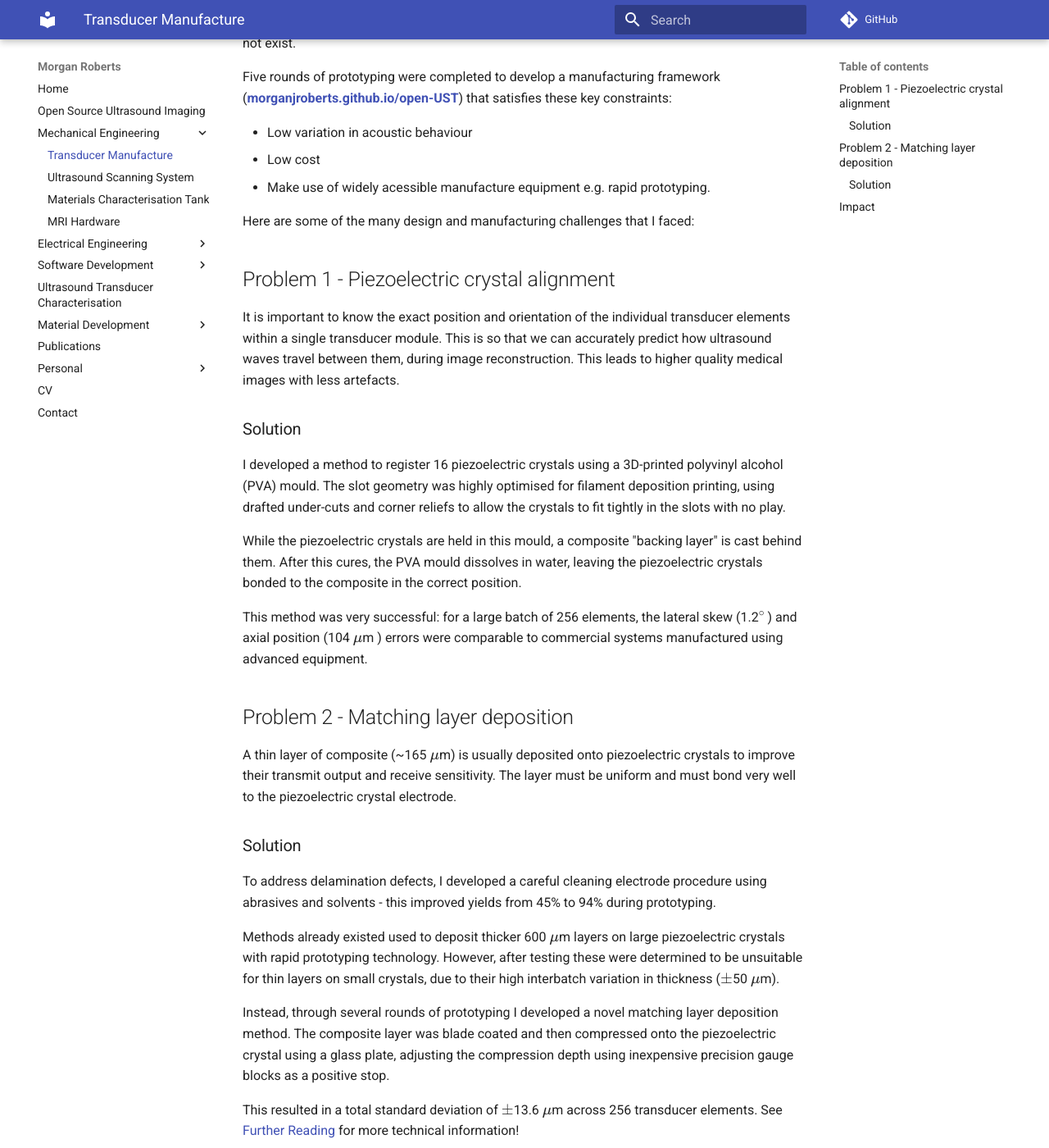
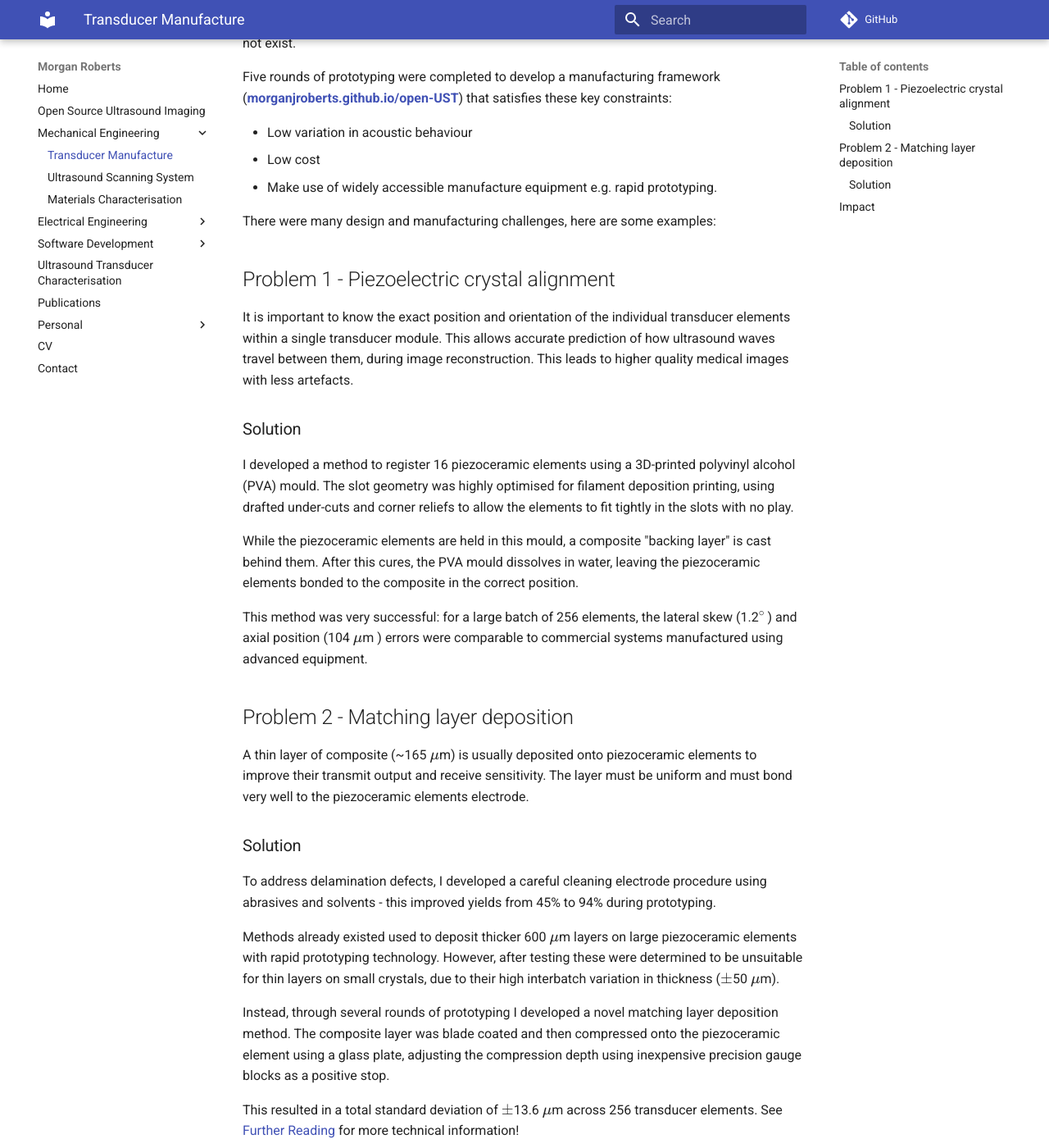
Before and after one commit to morganjroberts/portfolio, an MkDocs documentation site: the page built from docs/transducer-manufacture.md, in a window 1280 px wide and 1400 px high, scrolled down 191 px. Shown: the whole window at 82% size. Built offline with MkDocs 1.6.1 and Material for MkDocs 9.7.7, drawn with Linux system fonts in a browser that asks for light colours; comment, search, counter and statistics services are not loaded; some of the changed text lies outside the part shown.

```diff
--- a/docs/transducer-manufacture.md
+++ b/docs/transducer-manufacture.md
@@ -6,36 +6,36 @@ Five rounds of prototyping were completed to develop a manufacturing framework (
 
 - Low variation in acoustic behaviour
 - Low cost
-- Make use of widely acessible manufacture equipment e.g. rapid prototyping.
+- Make use of widely accessible manufacture equipment e.g. rapid prototyping.
 
-Here are some of the many design and manufacturing challenges that I faced:
+There were many design and manufacturing challenges, here are some examples:
 
 ## Problem 1 - Piezoelectric crystal alignment
 
-It is important to know the exact position and orientation of the individual transducer elements within a single transducer module. This is so that we can accurately predict how ultrasound waves travel between them, during image reconstruction. This leads to higher quality medical images with less artefacts.
+It is important to know the exact position and orientation of the individual transducer elements within a single transducer module. This allows accurate prediction of how ultrasound waves travel between them, during image reconstruction. This leads to higher quality medical images with less artefacts.
 
 ### Solution
 
-I developed a method to register 16 piezoelectric crystals using a 3D-printed polyvinyl alcohol (PVA) mould. The slot geometry was highly optimised for filament deposition printing, using drafted under-cuts and corner reliefs to allow the crystals to fit tightly in the slots with no play.
+I developed a method to register 16 piezoceramic elements using a 3D-printed polyvinyl alcohol (PVA) mould. The slot geometry was highly optimised for filament deposition printing, using drafted under-cuts and corner reliefs to allow the elements to fit tightly in the slots with no play.
 
-While the piezoelectric crystals are held in this mould, a composite "backing layer" is cast behind them. After this cures, the PVA mould dissolves in water, leaving the piezoelectric crystals bonded to the composite in the correct position.
+While the piezoceramic elements are held in this mould, a composite "backing layer" is cast behind them. After this cures, the PVA mould dissolves in water, leaving the piezoceramic elements bonded to the composite in the correct position.
 
 This method was very successful: for a large batch of 256 elements, the lateral skew (1.2$^{\circ}$ ) and axial position (104 $\mu$m ) errors were comparable to commercial systems manufactured using advanced equipment.
 
 ## Problem 2 - Matching layer deposition
 
-A thin layer of composite (~165 $\mu$m) is usually deposited onto piezoelectric crystals to improve their transmit output and receive sensitivity. The layer must be uniform and must bond very well to the piezoelectric crystal electrode.
+A thin layer of composite (~165 $\mu$m) is usually deposited onto piezoceramic elements to improve their transmit output and receive sensitivity. The layer must be uniform and must bond very well to the piezoceramic elements electrode.
 
 ### Solution
 
 To address delamination defects, I developed a careful cleaning electrode procedure using abrasives and solvents - this improved yields from 45% to 94% during prototyping.
 
-Methods already existed used to deposit thicker 600 $\mu$m layers on large piezoelectric crystals with rapid prototyping technology. However, after testing these were determined to be unsuitable for thin layers on small crystals, due to their high interbatch variation in thickness ($\pm$50 $\mu$m).
+Methods already existed used to deposit thicker 600 $\mu$m layers on large piezoceramic elements with rapid prototyping technology. However, after testing these were determined to be unsuitable for thin layers on small crystals, due to their high interbatch variation in thickness ($\pm$50 $\mu$m).
 
-Instead, through several rounds of prototyping I developed a novel matching layer deposition method. The composite layer was blade coated and then compressed onto the piezoelectric crystal using a glass plate, adjusting the compression depth using inexpensive precision gauge blocks as a positive stop.
+Instead, through several rounds of prototyping I developed a novel matching layer deposition method. The composite layer was blade coated and then compressed onto the piezoceramic element using a glass plate, adjusting the compression depth using inexpensive precision gauge blocks as a positive stop.
 
 This resulted in a total standard deviation of $\pm$13.6 $\mu$m across 256 transducer elements. See [Further Reading](publications.md) for more technical information!
 
 ## Impact
 
-By optimizing each aspect of the transducer design, the final 256-element transducer ring array achieved performance levels comparable to those of commercial systems made with sophisticated equipment.
+By optimizing each aspect of the transducer manufacture process, the final 256-element transducer ring array achieved performance levels comparable to those of commercial systems made with sophisticated equipment.
--- a/mkdocs.yml
+++ b/mkdocs.yml
@@ -9,8 +9,8 @@ nav:
     - Mechanical Engineering:
         - Transducer Manufacture: transducer-manufacture.md
         - Ultrasound Scanning System: ultrasound-scanning-system.md
-        - Materials Characterisation Tank: materials-tank.md
-        - MRI Hardware: mri-hardware.md
+        - Materials Characterisation: materials-tank.md
+        # - MRI Hardware: mri-hardware.md
     - Electrical Engineering:
         - Custom 128 Channel Interconnect: dl5-interconnect.md
         - Stepper Motor Controller: stepper-motor-control.md
@@ -19,15 +19,15 @@ nav:
         - Medical Image Reconstruction Software: image-reconstruction-software.md
         - Instrument Control: instrument-control.md
     - Ultrasound Transducer Characterisation: transducer-characterisation.md
-    - Material Development:
-        - Ultrasound Imaging: ultrasound-phantoms.md
-        - Dielectric Properties: dielectric-properties.md
+    # - Material Development:
+    #     - Ultrasound Imaging: ultrasound-phantoms.md
+    #     - Dielectric Properties: dielectric-properties.md
     - Publications: publications.md
     - Personal:
-        - Kilns: kilns.md
+        # - Kilns: kilns.md
         - Furniture: furniture.md
         - Investment Casting: investment-casting.md
-        - Alarm Clock: alarm.md
+        # - Alarm Clock: alarm.md
     - CV: cv.md
     - Contact: contact.md
 
```
Also changed, not shown: docs/image-reconstruction-software.md (+27 -0 lines), docs/index.md (+3 -3 lines), docs/materials-tank.md (+41 -0 lines), docs/publications.md (+12 -0 lines), docs/ultrasound-scanning-system.md (+2 -0 lines).
